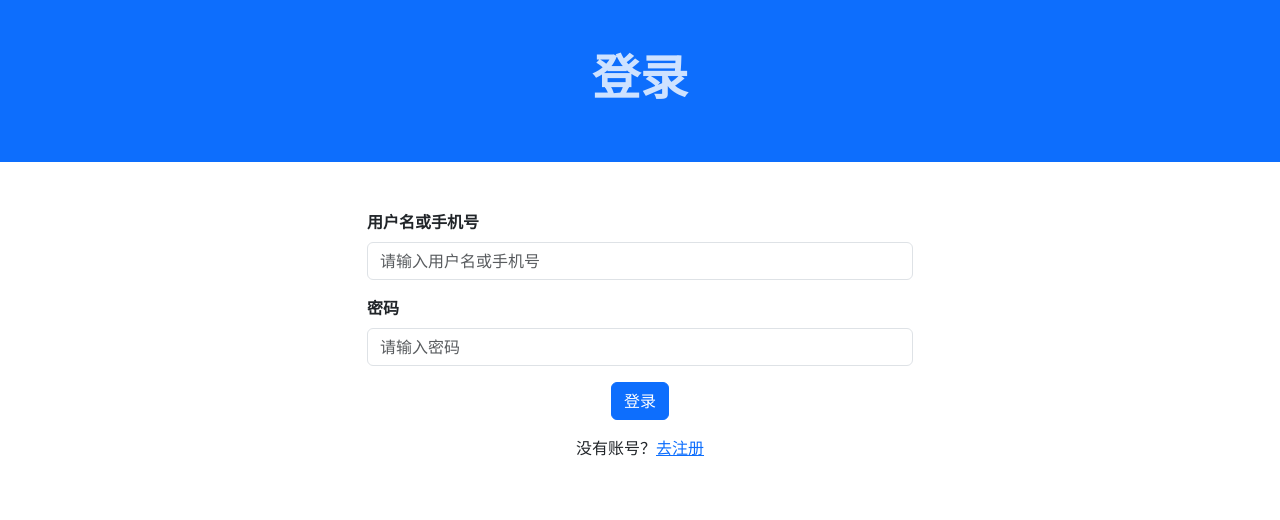
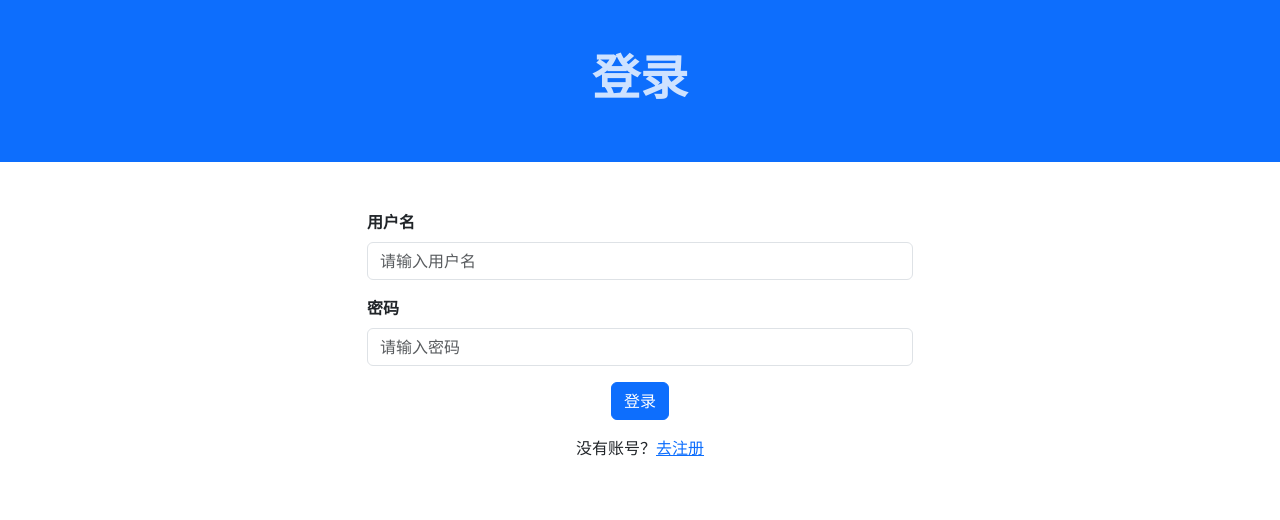
Before and after one commit to cc2259664147-crypto/Online-Booking-System, a Flask app: page /login in a window 1280 px wide. Shown: the part 56-576 px from the top of the page. Run offline with Flask 3, Linux system fonts and the light colour scheme.

Commit message:
Update log_in.html

```diff
--- a/app/templates/log_in.html
+++ b/app/templates/log_in.html
@@ -28,8 +28,8 @@
   <div class="row justify-content-center">
     <div class="col-md-6">
       <div class="mb-3">
-  <label class="form-label"><b>用户名或手机号</b></label>
-  <input type="text" class="form-control" id="loginName" placeholder="请输入用户名或手机号">
+  <label class="form-label"><b>用户名</b></label>
+  <input type="text" class="form-control" id="loginName" placeholder="请输入用户名">
 </div>
 
 <div class="mb-3">
```
